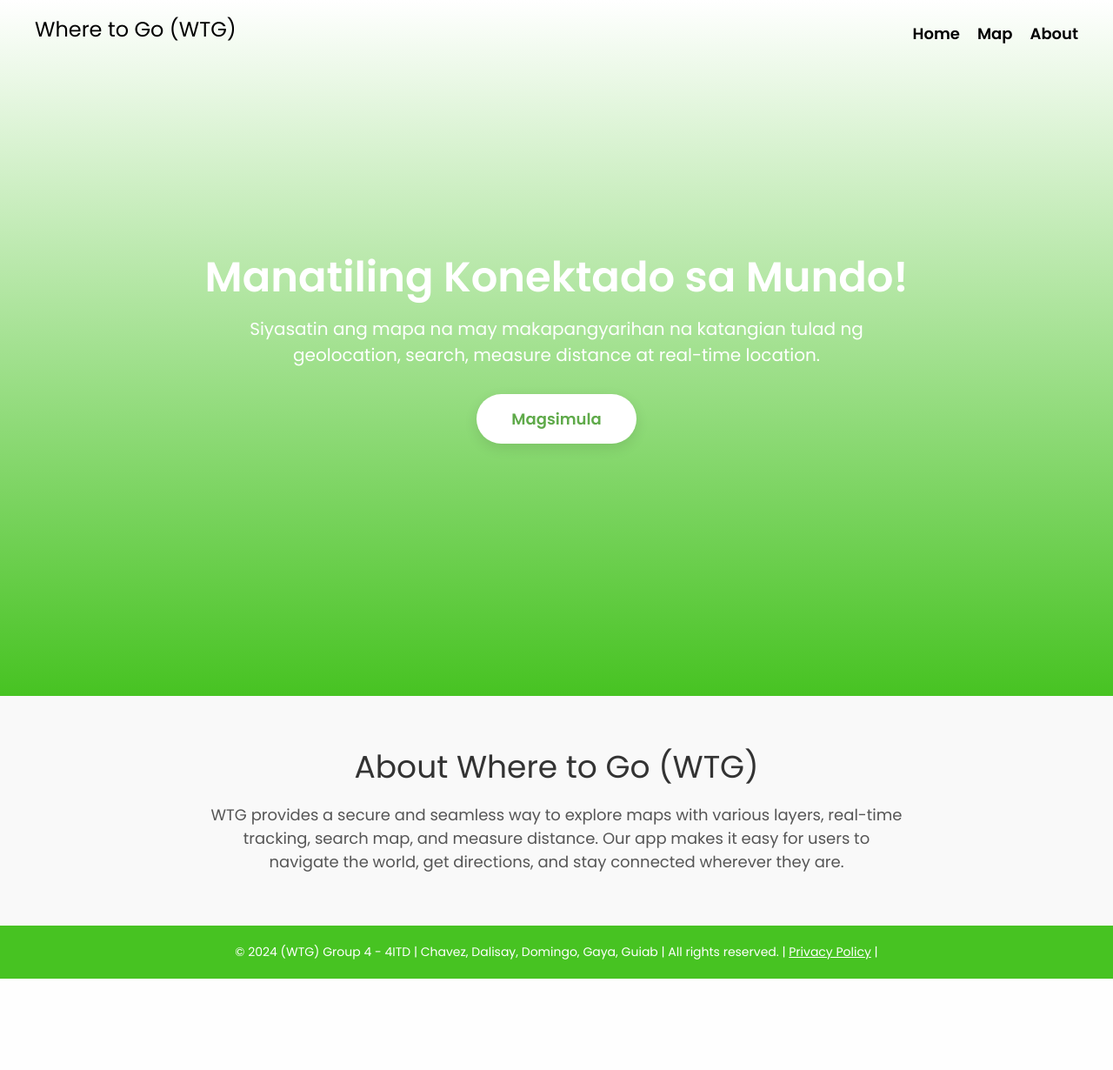
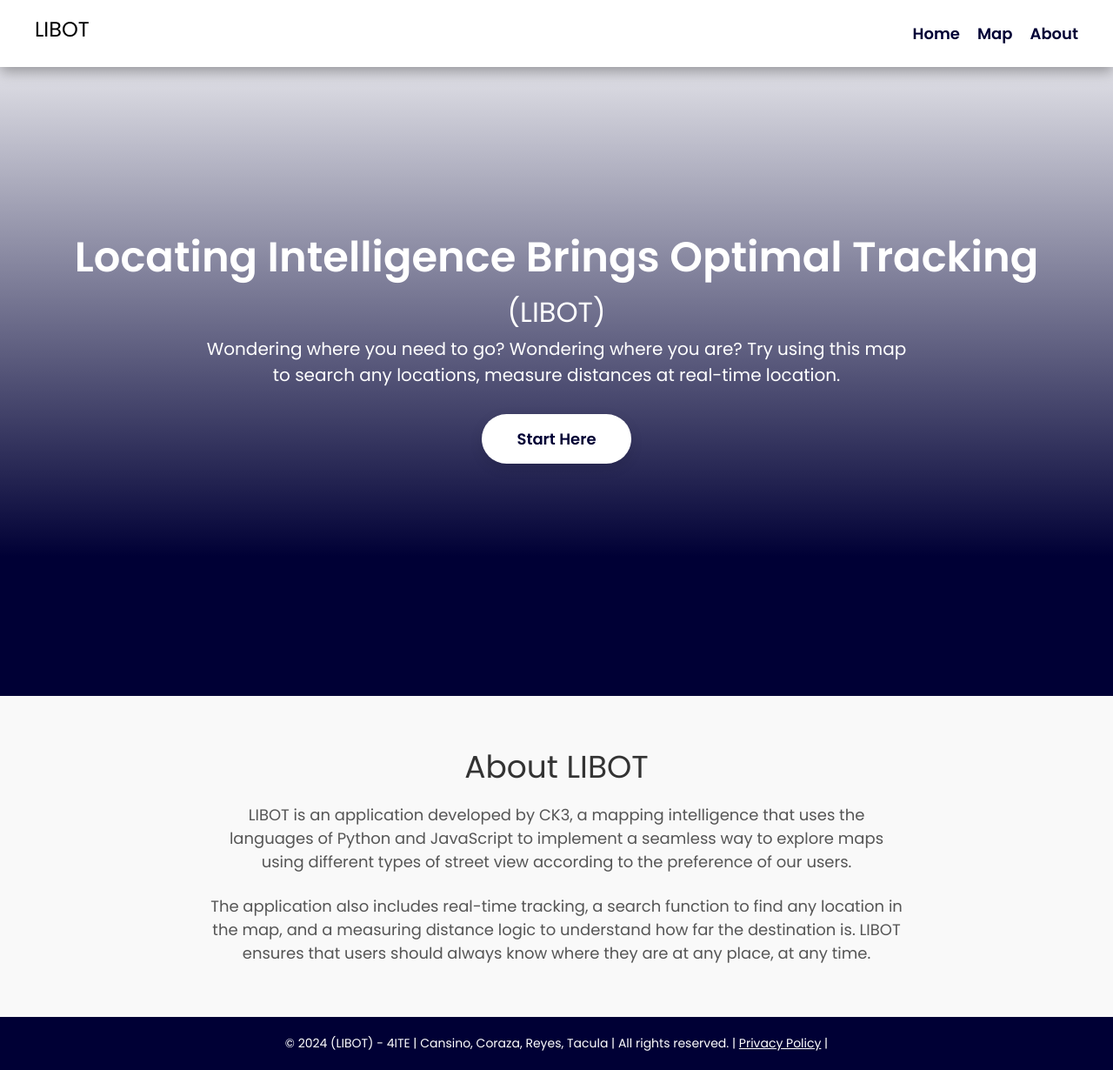
Before and after one commit to SenseiEA/MapQuest, a Flask app: page /homepage in a window 1280 px wide. Shown: the whole page at 87% size. Before the commit the page ends 1125 px from the top, so only its background shows below. Run offline with Flask 3, Linux system fonts and the light colour scheme.

Commit message:
ui and description changes

```diff
--- a/MapQuest/templates/homepage.html
+++ b/MapQuest/templates/homepage.html
@@ -1,25 +1,34 @@
-<!DOCTYPE html>
+<!doctype html>
 <html lang="en">
-
   <head>
-    <meta charset="UTF-8">
-    <meta name="viewport" content="width=device-width, initial-scale=1.0">
-    <title>Home - WTG</title>
+    <meta charset="UTF-8" />
+    <meta name="viewport" content="width=device-width, initial-scale=1.0" />
+    <title>Home - LIBOT</title>
 
     <!-- Bootstrap CSS -->
-    <link rel="stylesheet" href="https://cdn.jsdelivr.net/npm/bootstrap@5.3.0-alpha1/dist/css/bootstrap.min.css">
+    <link
+      rel="stylesheet"
+      href="https://cdn.jsdelivr.net/npm/bootstrap@5.3.0-alpha1/dist/css/bootstrap.min.css"
+    />
 
     <!-- Font Awesome for icons -->
-    <link rel="stylesheet" href="https://cdnjs.cloudflare.com/ajax/libs/font-awesome/6.0.0-beta3/css/all.min.css">
+    <link
+      rel="stylesheet"
+      href="https://cdnjs.cloudflare.com/ajax/libs/font-awesome/6.0.0-beta3/css/all.min.css"
+    />
 
     <!-- Google Fonts -->
-    <link href="https://fonts.googleapis.com/css2?family=Poppins:wght@300;400;600&display=swap" rel="stylesheet">
+    <link
+      href="https://fonts.googleapis.com/css2?family=Poppins:wght@300;400;600&display=swap"
+      rel="stylesheet"
+    />
 
     <style>
-        body, html {
+      body,
+      html {
         margin: 0;
         padding: 0;
-            font-family: 'Poppins', sans-serif;
+        font-family: "Poppins", sans-serif;
         overflow-x: hidden;
         background-color: #f4f4f4;
       }
@@ -27,7 +36,12 @@
       /* Background gradient for the hero section */
       .hero {
         height: 100vh;
-            background: linear-gradient(0deg, rgba(71,195,34,1) 0%, rgba(255,255,255,1) 100%);
+
+        background: linear-gradient(
+          0deg,
+          rgba(0, 0, 53, 1) 20%,
+          rgba(255, 255, 255, 1) 100%
+        );
         display: flex;
         flex-direction: column;
         justify-content: center;
@@ -40,7 +54,7 @@
 
       /* Navigation */
       nav {
-            position: absolute;
+        position: fixed;
         top: 0;
         width: 100%;
         display: flex;
@@ -48,7 +62,8 @@
         align-items: center;
         padding: 20px 40px;
         font-size: 18px;
-            background: transparent;
+        background-color: white;
+        box-shadow: rgba(0, 0, 0, 0.35) 0px 5px 15px;
         z-index: 10;
       }
 
@@ -69,7 +84,7 @@
       }
 
       nav ul li a {
-            color: rgb(0, 0, 0);
+        color: rgba(0, 0, 53);
         text-decoration: none;
         font-weight: 600;
       }
@@ -94,17 +109,19 @@
       .hero a {
         padding: 15px 40px;
         background-color: white;
-            color: #5faa4a;
+        color: rgba(0, 0, 53);
         font-size: 18px;
         font-weight: bold;
         border-radius: 50px;
         text-decoration: none;
-            transition: background-color 0.3s ease, color 0.3s ease;
+        transition:
+          background-color 0.3s ease,
+          color 0.3s ease;
         box-shadow: 0px 5px 15px rgba(0, 0, 0, 0.1);
       }
 
       .hero a:hover {
-            background-color: #1d7c3d;
+        background-color: rgb(1, 1, 141);
         color: white;
       }
 
@@ -113,6 +130,7 @@
         padding: 60px 20px;
         text-align: center;
         background-color: #f9f9f9;
+        width: 500;
       }
 
       .about h3 {
@@ -130,7 +148,7 @@
 
       /* Footer */
       footer {
-            background-color: #47c322;
+        background-color: rgba(0, 0, 53);
         color: white;
         padding: 20px 0;
         text-align: center;
@@ -153,43 +171,54 @@
   </head>
 
   <body>
-
     <!-- Navigation Bar -->
     <nav>
-        <h1>Where to Go (WTG)</h1>
+      <h1>LIBOT</h1>
       <ul>
         <li><a href="{{ url_for('homepage') }}">Home</a></li>
         <li><a href="{{ url_for('index') }}">Map</a></li>
         <li><a href="#about">About</a></li>
-
       </ul>
     </nav>
 
     <!-- Hero Section -->
     <section class="hero">
-        <h1>Manatiling Konektado sa Mundo!</h1>
-        <p>Siyasatin ang mapa na may makapangyarihan na katangian tulad ng <br> geolocation, search, measure distance at real-time location.</p>
-        <a href="{{ url_for('index') }}">Magsimula</a>
+      <h1>Locating Intelligence Brings Optimal Tracking</h1>
+      <h2>(LIBOT)</h2>
+      <p>
+        Wondering where you need to go? Wondering where you are? Try using this map </br>
+        to search any locations, measure distances at real-time location.
+      </p>
+      <a href="{{ url_for('index') }}">Start Here</a>
     </section>
 
     <!-- About Section -->
     <section class="about" id="about">
-        <h3>About Where to Go (WTG)</h3>
+      <h3>About LIBOT</h3>
       <p>
-            WTG provides a secure and seamless way to explore maps with various layers, real-time tracking, search map, and measure distance.
-            Our app makes it easy for users to navigate the world, get directions, and stay connected wherever they are.
+        LIBOT is an application developed by CK3, a mapping intelligence
+        that uses the languages of Python and JavaScript to implement a
+        seamless way to explore maps using different types of street view
+        according to the preference of our users.
+      </p>
+    </br>
+      <p>The application also includes real-time tracking, a search function
+        to find any location in the map, and a measuring distance logic to
+        understand how far the destination is. LIBOT ensures that users should
+        always know where they are at any place, at any time.
     </p>
     </section>
 
     <!-- Footer -->
     <footer id="contact">
-        <p>&copy; 2024 (WTG) Group 4 - 4ITD | Chavez, Dalisay, Domingo, Gaya, Guiab | All rights reserved. | <a href="#">Privacy Policy</a> |
+      <p>
+        &copy; 2024 (LIBOT) - 4ITE | Cansino, Coraza, Reyes, Tacula
+        | All rights reserved. | <a href="#">Privacy Policy</a> |
+      </p>
     </footer>
 
     <!-- Bootstrap JS and dependencies -->
     <script src="https://cdn.jsdelivr.net/npm/@popperjs/core@2.11.6/dist/umd/popper.min.js"></script>
     <script src="https://cdn.jsdelivr.net/npm/bootstrap@5.3.0-alpha1/dist/js/bootstrap.min.js"></script>
-
   </body>
-
 </html>
```
Also changed, not shown: MapQuest/static/css/style.css (+18 -13 lines), MapQuest/templates/index.html (+105 -53 lines). Lines whose indentation alone changed are shown as unchanged.
